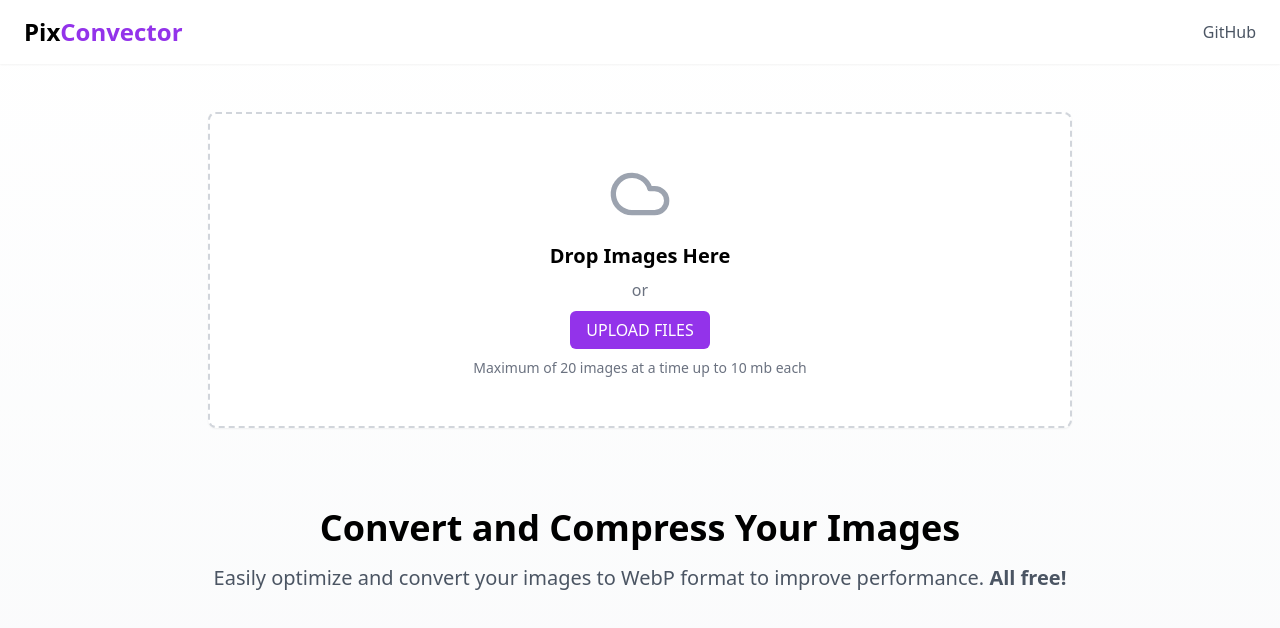
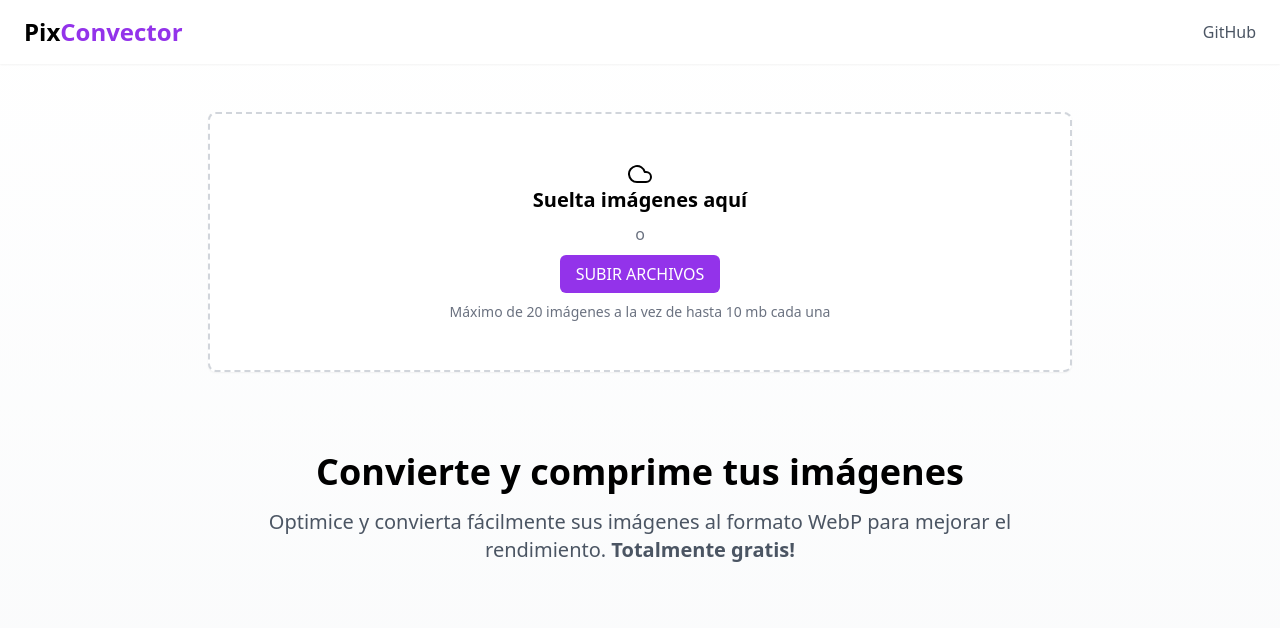
Before and after one commit to lazxnet/pix-convector, a React (Vite) app: page / in a window 1280 px wide. Shown: the top 628 px of the page. Built offline with nearby package versions, Linux system fonts and the light colour scheme.

Commit message:
[FIX] icons and translator web

```diff
--- a/src/App.jsx
+++ b/src/App.jsx
@@ -1,8 +1,45 @@
 import { useState, useEffect } from 'react'
 import imageCompression from 'browser-image-compression'
-import { CloudIcon, Loader2, Download, XCircle, Archive } from 'lucide-react'
 import JSZip from 'jszip'
 import { saveAs } from 'file-saver'
+
+// SVG icons as components
+const CloudIcon = () => (
+  <svg xmlns="http://www.w3.org/2000/svg" width="24" height="24" viewBox="0 0 24 24" fill="none" stroke="currentColor" strokeWidth="2" strokeLinecap="round" strokeLinejoin="round">
+    <path d="M18 10h-1.26A8 8 0 1 0 9 20h9a5 5 0 0 0 0-10z"></path>
+  </svg>
+)
+
+const Loader2 = () => (
+  <svg xmlns="http://www.w3.org/2000/svg" width="24" height="24" viewBox="0 0 24 24" fill="none" stroke="currentColor" strokeWidth="2" strokeLinecap="round" strokeLinejoin="round" className="animate-spin">
+    <path d="M21 12a9 9 0 1 1-6.219-8.56"></path>
+  </svg>
+)
+
+const DownloadIcon = () => (
+  <svg xmlns="http://www.w3.org/2000/svg" width="24" height="24" viewBox="0 0 24 24" fill="none" stroke="currentColor" strokeWidth="2" strokeLinecap="round" strokeLinejoin="round">
+    <path d="M21 15v4a2 2 0 0 1-2 2H5a2 2 0 0 1-2-2v-4"></path>
+    <polyline points="7 10 12 15 17 10"></polyline>
+    <line x1="12" y1="15" x2="12" y2="3"></line>
+  </svg>
+)
+
+const XCircle = () => (
+  <svg xmlns="http://www.w3.org/2000/svg" width="24" height="24" viewBox="0 0 24 24" fill="none" stroke="currentColor" strokeWidth="2" strokeLinecap="round" strokeLinejoin="round">
+    <circle cx="12" cy="12" r="10"></circle>
+    <line x1="15" y1="9" x2="9" y2="15"></line>
+    <line x1="9" y1="9" x2="15" y2="15"></line>
+  </svg>
+)
+
+const ArchiveIcon = () => (
+  <svg xmlns="http://www.w3.org/2000/svg" width="24" height="24" viewBox="0 0 24 24" fill="none" stroke="currentColor" strokeWidth="2" strokeLinecap="round" strokeLinejoin="round">
+    <rect x="3" y="4" width="18" height="18" rx="2" ry="2"></rect>
+    <line x1="16" y1="2" x2="16" y2="6"></line>
+    <line x1="8" y1="2" x2="8" y2="6"></line>
+    <line x1="3" y1="10" x2="21" y2="10"></line>
+  </svg>
+)
 
 function App() {
   const [isDragging, setIsDragging] = useState(false)
@@ -172,12 +209,12 @@ function App() {
           onDrop={handleDrop}
         >
           <div className="flex flex-col items-center text-center">
-            <CloudIcon className="w-16 h-16 text-gray-400 mb-4" />
-            <h2 className="text-xl font-semibold mb-2">Drop Images Here</h2>
-            <p className="text-gray-500 mb-4">or</p>
+            <CloudIcon />
+            <h2 className="text-xl font-semibold mb-2">Suelta imágenes aquí</h2>
+            <p className="text-gray-500 mb-4">o</p>
             <label className="cursor-pointer">
               <span className="px-4 py-2 bg-purple-600 text-white rounded-md hover:bg-purple-700 transition-colors">
-                UPLOAD FILES
+              SUBIR ARCHIVOS
               </span>
               <input
                 type="file"
@@ -188,7 +225,7 @@ function App() {
               />
             </label>
             <p className="text-sm text-gray-500 mt-4">
-              Maximum of 20 images at a time up to 10 mb each
+            Máximo de 20 imágenes a la vez de hasta 10 mb cada una
             </p>
           </div>
         </div>
@@ -198,8 +235,8 @@ function App() {
           <div className="mt-8 space-y-4">
             {processing.map((item, index) => (
               <div key={index} className="flex items-center gap-4 p-4 bg-white rounded-lg shadow-sm">
-                <Loader2 className="w-5 h-5 animate-spin text-purple-600" />
-                <span className="text-gray-600">Processing {item.name}...</span>
+                <Loader2 />
+                <span className="text-gray-600">Procesando: {item.name}...</span>
               </div>
             ))}
           </div>
@@ -209,14 +246,14 @@ function App() {
         {results.length > 0 && (
           <div className="mt-8 space-y-6">
             <div className="flex justify-between items-center">
-              <h3 className="text-xl font-semibold">Processed Images</h3>
+              <h3 className="text-xl font-semibold">Imágenes procesadas</h3>
               {hasProcessedImages && (
                 <button
                   onClick={downloadAllAsZip}
                   className="inline-flex items-center gap-2 px-4 py-2 bg-purple-600 text-white rounded-md hover:bg-purple-700 transition-colors"
                 >
-                  <Archive className="w-4 h-4" />
-                  Download All as ZIP
+                  <ArchiveIcon />
+                  Descargar todo como ZIP
                 </button>
               )}
             </div>
@@ -227,15 +264,15 @@ function App() {
                     onClick={() => removeResult(index)}
                     className="absolute top-4 right-4 text-gray-400 hover:text-gray-600"
                   >
-                    <XCircle className="w-5 h-5" />
+                    <XCircle />
                   </button>
 
                   {result.status === 'completed' ? (
                     <>
                       <div className="flex flex-wrap gap-4 mb-4">
-                        <p className="text-sm text-gray-600">File: {result.name}</p>
+                        <p className="text-sm text-gray-600">Archivo: {result.name}</p>
                         <p className="text-sm text-gray-600">Original: {result.originalSize} MB</p>
-                        <p className="text-sm text-gray-600">Compressed: {result.compressedSize} MB</p>
+                        <p className="text-sm text-gray-600">Comprimido: {result.compressedSize} MB</p>
                       </div>
                       <img
                         src={result.url}
@@ -247,8 +284,8 @@ function App() {
                         download={result.name}
                         className="inline-flex items-center gap-2 px-4 py-2 bg-purple-600 text-white rounded-md hover:bg-purple-700 transition-colors"
                       >
-                        <Download className="w-4 h-4" />
-                        Download WebP
+                        <DownloadIcon />
+                        Descargar WebP
                       </a>
                     </>
                   ) : (
@@ -265,11 +302,11 @@ function App() {
         {/* Marketing Section */}
         <div className="text-center mt-20">
           <h2 className="text-4xl font-bold mb-4">
-            Convert and Compress Your Images
+          Convierte y comprime tus imágenes
           </h2>
           <p className="text-xl text-gray-600">
-            Easily optimize and convert your images to WebP format to improve performance.
-            <span className="font-semibold"> All free!</span>
+          Optimice y convierta fácilmente sus imágenes al formato WebP para mejorar el rendimiento.
+            <span className="font-semibold"> Totalmente gratis!</span>
           </p>
         </div>
       </main>
```
